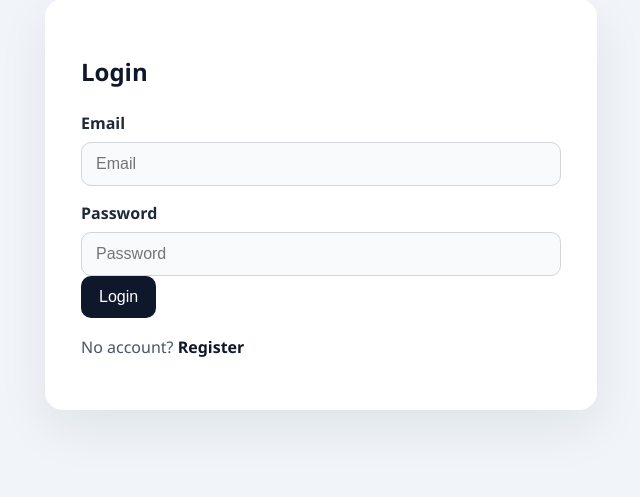
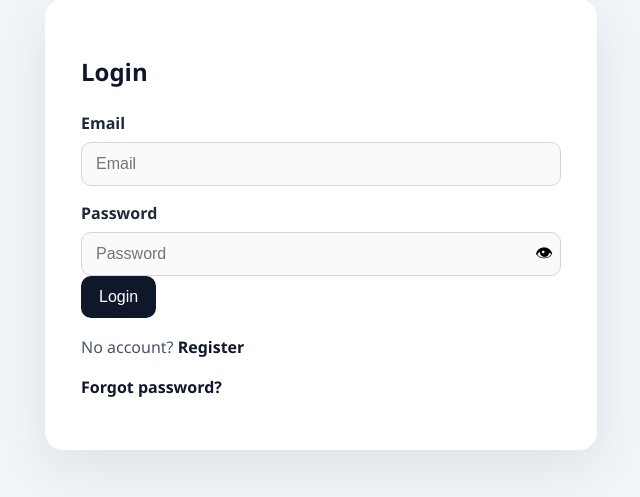
Before and after one commit to hemaasrii05-jpg/Campus-Event-and-Club-Management-Web-Application, a Flask app: page /login in a window 1280 px wide. Shown: the part 145-642 px from the top of the page, without its empty margins (319-959 px from the left). Run offline with Flask 3, Linux system fonts and the light colour scheme.

Commit message:
Update auth, UI, and persistence fixes

```diff
--- a/app.py
+++ b/app.py
@@ -1,3 +1,4 @@
+import os
 from datetime import datetime
 from flask import Flask, render_template
 from werkzeug.security import generate_password_hash
@@ -5,8 +6,11 @@ from models import db, User, Event
 from routes.events import events_bp
 from routes.auth import auth_bp
 
+BASE_DIR = os.path.abspath(os.path.dirname(__file__))
+DB_PATH = os.path.join(BASE_DIR, 'instance', 'database.db')
+
 app = Flask(__name__)
-app.config['SQLALCHEMY_DATABASE_URI'] = 'sqlite:///database.db'
+app.config['SQLALCHEMY_DATABASE_URI'] = f'sqlite:///{DB_PATH}'
 app.config['SECRET_KEY'] = 'supersecretkey123'
 app.config['SQLALCHEMY_TRACK_MODIFICATIONS'] = False
 
--- a/routes/auth.py
+++ b/routes/auth.py
@@ -1,18 +1,36 @@
 from flask import Blueprint, render_template, request, redirect, session, flash, url_for
-from models import db, User, Event
+from sqlalchemy import func
+from models import db, User, Event, Club, ClubMember
 from werkzeug.security import generate_password_hash, check_password_hash
 
 auth_bp = Blueprint('auth', __name__)
 
 
+def normalize_email(email):
+    return (email or '').strip().lower()
+
+
+def verify_password(stored_password, provided_password):
+    if not stored_password or not provided_password:
+        return False
+
+    if stored_password.startswith(('pbkdf2:', 'scrypt:', 'sha256$')):
+        try:
+            return check_password_hash(stored_password, provided_password)
+        except ValueError:
+            return False
+
+    return stored_password == provided_password
+
+
 @auth_bp.route('/login', methods=['GET', 'POST'])
 def login():
     if request.method == 'POST':
-        email = request.form.get('email', '').strip()
+        email = normalize_email(request.form.get('email', ''))
         password = request.form.get('password', '')
 
-        user = User.query.filter_by(email=email).first()
-        if user and check_password_hash(user.password, password):
+        user = User.query.filter(func.lower(User.email) == email).first()
+        if user and verify_password(user.password, password):
             session['user_id'] = user.id
             session['username'] = user.username
             return redirect(url_for('auth.dashboard'))
@@ -26,14 +44,14 @@ def login():
 def register():
     if request.method == 'POST':
         username = request.form.get('username', '').strip()
-        email = request.form.get('email', '').strip()
+        email = normalize_email(request.form.get('email', ''))
         password = request.form.get('password', '')
 
         if not username or not email or not password:
             flash('Please fill in all required fields.')
             return render_template('register.html')
 
-        existing_user = User.query.filter_by(email=email).first()
+        existing_user = User.query.filter(func.lower(User.email) == email).first()
         if existing_user:
             flash('Email already registered. Please use a different email.')
             return render_template('register.html')
@@ -65,9 +83,114 @@ def dashboard():
         return redirect(url_for('auth.login'))
 
     events = Event.query.order_by(Event.start_datetime.asc()).all()
-    clubs = []
+    clubs = [membership.club for membership in user.club_memberships]
 
     return render_template('dashboard.html', events=events, clubs=clubs)
+
+
+@auth_bp.route('/create_club', methods=['GET', 'POST'])
+def create_club():
+    user_id = session.get('user_id')
+    if not user_id:
+        return redirect(url_for('auth.login'))
+
+    if request.method == 'POST':
+        club_name = request.form.get('club_name', '').strip()
+        club_desc = request.form.get('club_desc', '').strip()
+
+        if not club_name:
+            flash('Club name is required.')
+            return render_template('create_club.html')
+
+        club = Club(name=club_name, description=club_desc, created_by_id=user_id)
+        db.session.add(club)
+        db.session.flush()
+
+        membership = ClubMember(user_id=user_id, club_id=club.id, role='owner')
+        db.session.add(membership)
+        db.session.commit()
+
+        flash('Club created successfully.')
+        return redirect(url_for('auth.dashboard'))
+
+    return render_template('create_club.html')
+
+
+@auth_bp.route('/clubs/<int:club_id>')
+def club_detail(club_id):
+    user_id = session.get('user_id')
+    if not user_id:
+        return redirect(url_for('auth.login'))
+
+    membership = ClubMember.query.filter_by(user_id=user_id, club_id=club_id).first()
+    if not membership:
+        flash('You are not a member of that club.')
+        return redirect(url_for('auth.dashboard'))
+
+    club = Club.query.get_or_404(club_id)
+    return render_template('club_detail.html', club=club, membership=membership)
+
+
+@auth_bp.route('/clubs/<int:club_id>/leave', methods=['POST'])
+def leave_club(club_id):
+    user_id = session.get('user_id')
+    if not user_id:
+        return redirect(url_for('auth.login'))
+
+    membership = ClubMember.query.filter_by(user_id=user_id, club_id=club_id).first()
+    if not membership:
+        flash('You are not a member of that club.')
+        return redirect(url_for('auth.dashboard'))
+
+    if membership.role == 'owner':
+        remaining_members = ClubMember.query.filter(ClubMember.club_id == club_id, ClubMember.user_id != user_id).first()
+        if remaining_members:
+            remaining_members.role = 'owner'
+        else:
+            club = Club.query.get(club_id)
+            if club:
+                db.session.delete(club)
+                db.session.commit()
+                flash('Club deleted because you were the only member.')
+                return redirect(url_for('auth.dashboard'))
+
+    db.session.delete(membership)
+    db.session.commit()
+    flash('You left the club.')
+    return redirect(url_for('auth.dashboard'))
+
+
+@auth_bp.route('/forgot-password', methods=['GET', 'POST'])
+def forgot_password():
+    if request.method == 'POST':
+        email = normalize_email(request.form.get('email', ''))
+        new_password = request.form.get('new_password', '')
+        confirm_password = request.form.get('confirm_password', '')
+
+        if not email or not new_password or not confirm_password:
+            flash('Please fill in all fields.')
+            return render_template('forgot_password.html')
+
+        if len(new_password) < 4:
+            flash('Password should be at least 4 characters long.')
+            return render_template('forgot_password.html')
+
+        if new_password != confirm_password:
+            flash('Passwords do not match.')
+            return render_template('forgot_password.html')
+
+        user = User.query.filter(func.lower(User.email) == email).first()
+        if not user:
+            flash('No account found with that email address.')
+            return render_template('forgot_password.html')
+
+        user.password = generate_password_hash(new_password)
+        db.session.commit()
+
+        flash('Password reset successfully. You can now log in.')
+        return redirect(url_for('auth.login'))
+
+    return render_template('forgot_password.html')
 
 
 @auth_bp.route('/logout')
--- a/static/css/style.css
+++ b/static/css/style.css
@@ -92,6 +92,48 @@ input[type='submit'] {
 .btn:hover,
 input[type='submit']:hover {
   background: #1d2939;
+}
+
+.password-wrapper {
+  position: relative;
+  display: flex;
+  align-items: center;
+}
+
+.password-wrapper input {
+  padding-right: 72px;
+}
+
+.auth-form button.toggle-password {
+  position: absolute;
+  right: 8px;
+  top: 50%;
+  transform: translateY(-50%);
+  border: none;
+  background: transparent !important;
+  background-color: transparent !important;
+  color: #000000 !important;
+  cursor: pointer;
+  font-size: 1.1rem;
+  padding: 0;
+  line-height: 1;
+  box-shadow: none;
+  border-radius: 0;
+  appearance: none;
+  -webkit-appearance: none;
+  display: inline-block;
+  width: auto;
+  height: auto;
+  text-decoration: none;
+}
+
+.auth-form button.toggle-password:hover,
+.auth-form button.toggle-password:focus {
+  background: transparent !important;
+  background-color: transparent !important;
+  outline: none;
+  box-shadow: none;
+  color: #000000 !important;
 }
 
 .auth-help,
--- a/static/js/script.js
+++ b/static/js/script.js
@@ -0,0 +1,23 @@
+document.addEventListener('DOMContentLoaded', () => {
+  document.querySelectorAll('.toggle-password').forEach((button) => {
+    const targetId = button.getAttribute('data-target');
+    const input = document.getElementById(targetId);
+
+    if (!input) return;
+
+    const showPassword = () => {
+      input.type = 'text';
+    };
+
+    const hidePassword = () => {
+      input.type = 'password';
+    };
+
+    button.addEventListener('mousedown', showPassword);
+    button.addEventListener('mouseup', hidePassword);
+    button.addEventListener('mouseleave', hidePassword);
+    button.addEventListener('touchstart', showPassword, { passive: true });
+    button.addEventListener('touchend', hidePassword);
+    button.addEventListener('touchcancel', hidePassword);
+  });
+});
--- a/templates/base.html
+++ b/templates/base.html
@@ -4,7 +4,7 @@
     <meta charset="utf-8">
     <meta name="viewport" content="width=device-width,initial-scale=1">
     <title>Campus Events</title>
-    <link rel="stylesheet" href="/static/css/style.css">
+    <link rel="stylesheet" href="/static/css/style.css?v=2">
   </head>
   <body>
     <nav>
@@ -32,5 +32,6 @@
     <main>
       {% block content %}{% endblock %}
     </main>
+    <script src="/static/js/script.js?v=2"></script>
   </body>
 </html>
--- a/templates/login.html
+++ b/templates/login.html
@@ -14,11 +14,15 @@
         <input type="email" name="email" placeholder="Email" required>
 
         <label>Password</label>
-        <input type="password" name="password" placeholder="Password" required>
+        <div class="password-wrapper">
+            <input type="password" id="login-password" name="password" placeholder="Password" required>
+            <button type="button" class="toggle-password" data-target="login-password" aria-label="Show password">👁</button>
+        </div>
 
         <button type="submit">Login</button>
     </form>
 
     <p class="auth-help">No account? <a href="/register">Register</a></p>
+    <p class="auth-help"><a href="{{ url_for('auth.forgot_password') }}">Forgot password?</a></p>
 </div>
 {% endblock %}
--- a/templates/register.html
+++ b/templates/register.html
@@ -17,7 +17,10 @@
         <input type="email" name="email" placeholder="Email" required>
 
         <label>Password</label>
-        <input type="password" name="password" placeholder="Password" required>
+        <div class="password-wrapper">
+            <input type="password" id="register-password" name="password" placeholder="Password" required>
+            <button type="button" class="toggle-password" data-target="register-password" aria-label="Show password">👁</button>
+        </div>
 
         <button type="submit">Register</button>
     </form>
```
Also changed, not shown: models.py (+26 -0 lines), routes/events.py (+21 -2 lines), static/js/events.js (+18 -2 lines), templates/club_detail.html (added, +14 -0 lines), templates/dashboard.html (+9 -1 lines), templates/events.html (+20 -0 lines), templates/forgot_password.html (added, +33 -0 lines), tests/test_auth.py (added, +47 -0 lines), tests/test_clubs.py (added, +39 -0 lines).
